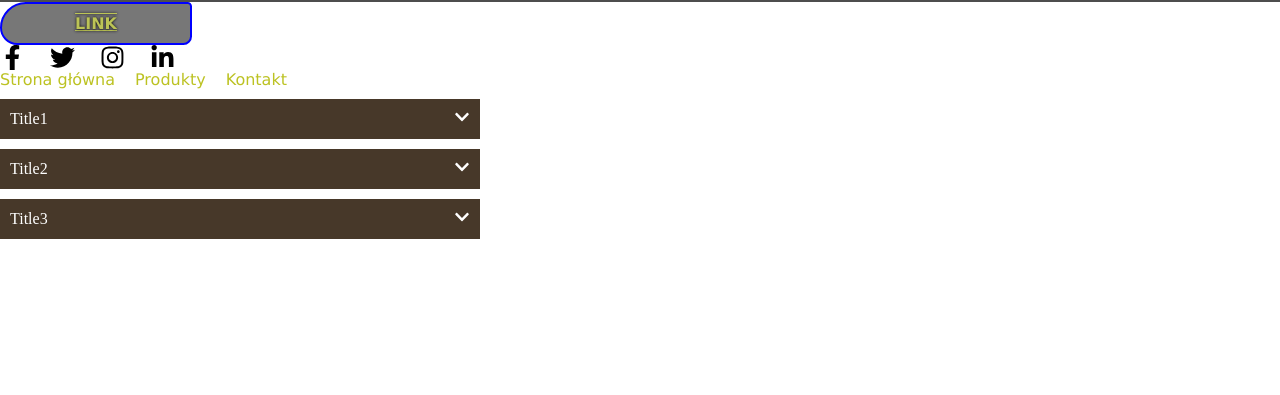
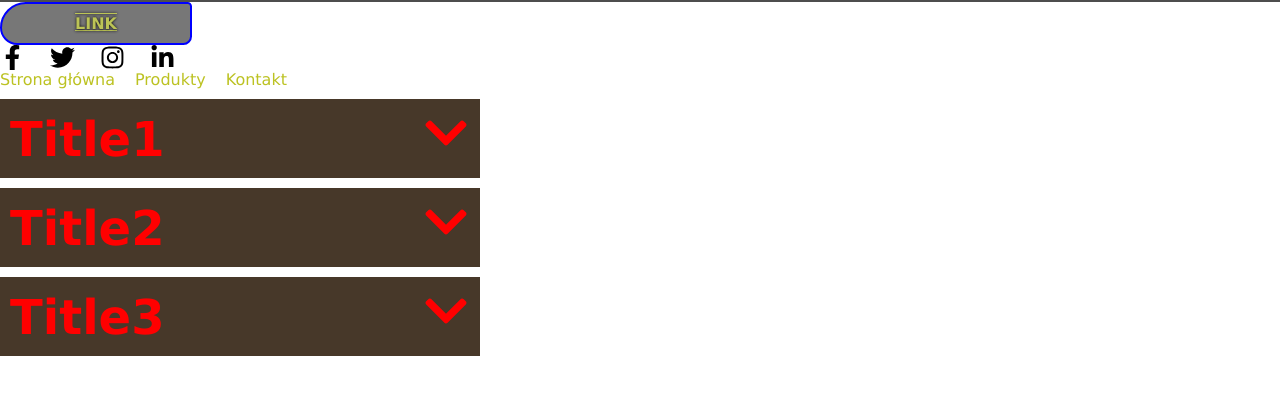
Before and after one commit to hugobosy/universal-components, a React (Create React App) app: page / in a window 1280 px wide. Shown: the part 433-828 px from the top of the page. Built offline with nearby package versions, Linux system fonts and the light colour scheme; grey boxes are pictures that could not be loaded.

Commit message:
add custom css properties

```diff
--- a/src/App.tsx
+++ b/src/App.tsx
@@ -137,6 +137,7 @@ function App() {
         bgHeader="#473829"
         padding="10px"
         margin="10px 0"
+        customCss="font-family: verdana; color: red; font-size: 3rem; font-weight: bold"
       />
     </div>
   );
--- a/src/components/accordion/Accordion.component.tsx
+++ b/src/components/accordion/Accordion.component.tsx
@@ -14,6 +14,7 @@ export const AccordionComponent: React.FC<AccordionTypes> = ({
   fontFamily,
   fontSize,
   color,
+  customCss,
 }) => {
   const [show, setShow] = useState<boolean | null | number>(false);
 
@@ -26,11 +27,19 @@ export const AccordionComponent: React.FC<AccordionTypes> = ({
   return (
     <>
       {accordionItems.map((item, index) => (
-        <AccordionItem key={index} maxWidth={maxWidth} margin={margin}>
+        <AccordionItem
+          key={index}
+          maxWidth={maxWidth}
+          margin={margin}
+          customCss={customCss}
+        >
           <Header
             onClick={() => toggle(index)}
             bgHeader={bgHeader}
             padding={padding}
+            fontWeight={fontWeight}
+            fontFamily={fontFamily}
+            fontSize={fontSize}
           >
             <p>{item.header}</p>
             <span>{show === index ? <FaChevronUp /> : <FaChevronDown />}</span>
@@ -39,6 +48,7 @@ export const AccordionComponent: React.FC<AccordionTypes> = ({
             className={show === index ? "active" : ""}
             heightContent={heightContent}
             padding={padding}
+            fontSize={fontSize}
           >
             {item.content}
           </Content>
--- a/src/components/accordion/Accordion.styles.ts
+++ b/src/components/accordion/Accordion.styles.ts
@@ -15,6 +15,11 @@ export const AccordionItem = styled.div<Partial<AccordionTypes>>`
     css`
       margin: ${margin};
     `}
+  ${({ customCss }) =>
+    customCss &&
+    css`
+      ${customCss}
+    `}
 `;
 export const Header = styled.div<Partial<AccordionTypes>>`
   display: flex;
@@ -30,7 +35,7 @@ export const Header = styled.div<Partial<AccordionTypes>>`
     css`
       background-color: ${bgHeader};
     `}
-  color: #fff;
+  //color: #fff;
   p,
   span {
     cursor: pointer;
--- a/src/components/accordion/Accordion.types.ts
+++ b/src/components/accordion/Accordion.types.ts
@@ -15,6 +15,7 @@ export interface AccordionTypes {
   fontWeight?: number;
   fontSize?: string;
   color?: string;
+  customCss?: string;
   show?: any;
   index?: any;
 }
```
